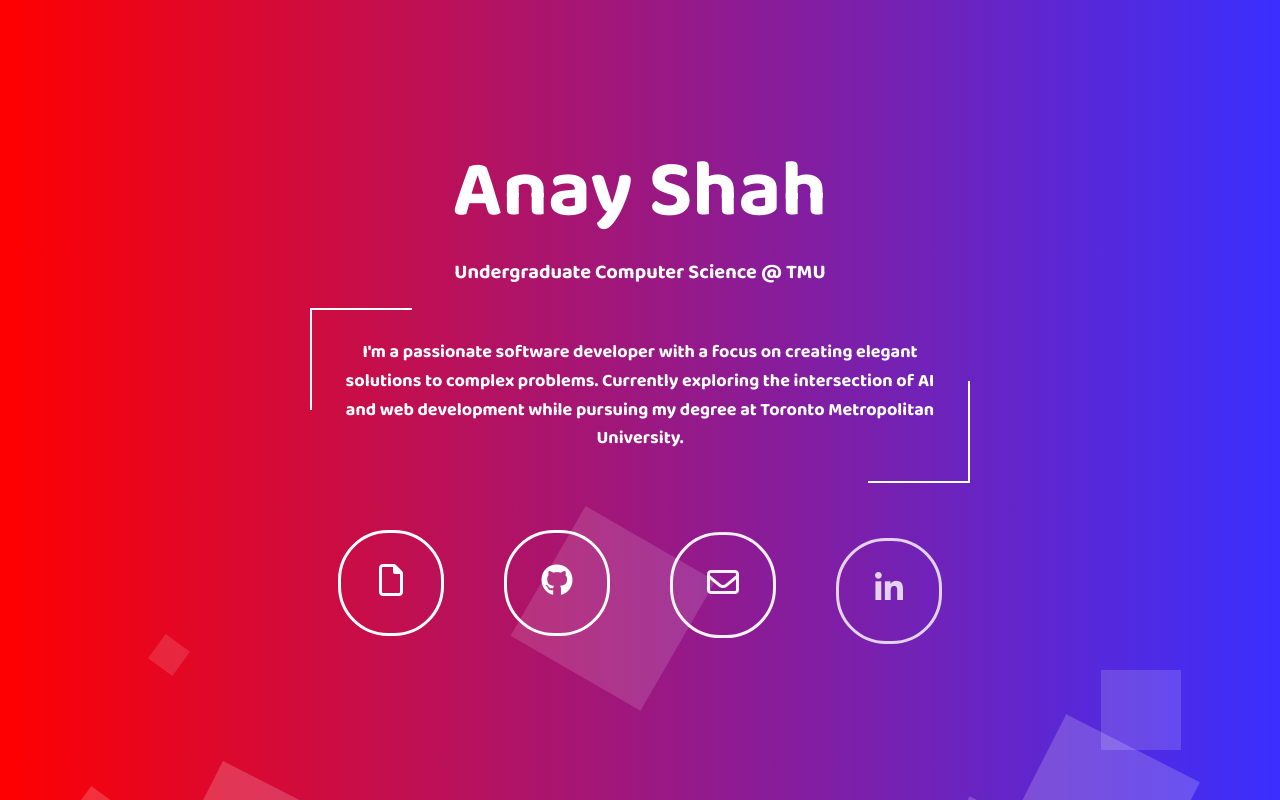
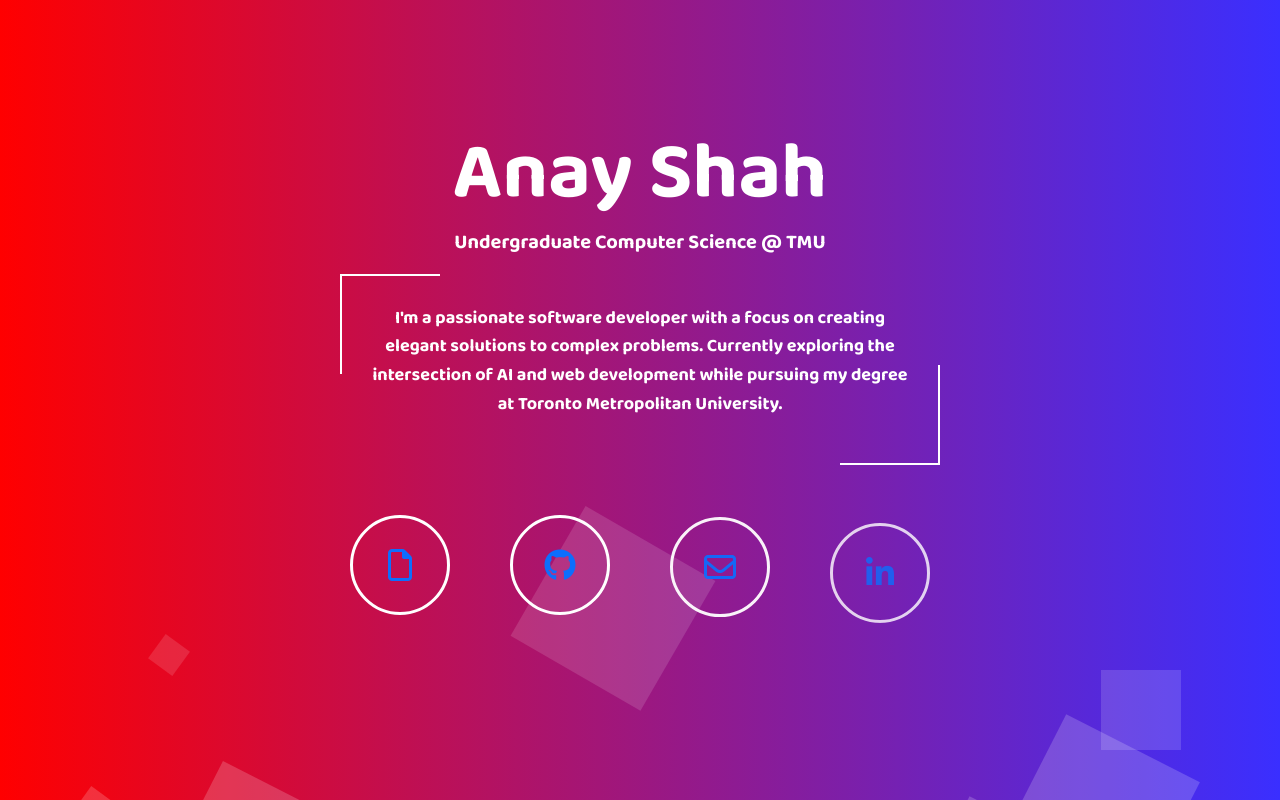
Before and after one commit to Anay-Shah/Personal-Website, a plain HTML site: page index.html in a window 1280 px wide. Drawn offline with nearby package versions, Linux system fonts and the light colour scheme.

Commit message:
Update index.html

```diff
--- a/index.html
+++ b/index.html
@@ -2,39 +2,32 @@
 <html lang="en">
     <head>
         <meta charset="UTF-8">
+        <meta name="viewport" content="width=device-width, initial-scale=1.0">
         <link rel="shortcut icon" type="image/x-icon" href="favicon.ico" />
         <title>Anay Shah</title>
+        <!-- Bootstrap CSS -->
+        <link href="https://cdn.jsdelivr.net/npm/bootstrap@5.3.0/dist/css/bootstrap.min.css" rel="stylesheet">
         <link href="https://fonts.googleapis.com/css2?family=Baloo+2:wght@700&display=swap" rel="stylesheet">
         <link href="style.css" rel="stylesheet">
         <script src="https://kit.fontawesome.com/ef9bff8647.js" crossorigin="anonymous"></script>
-        <script>
-            var i = 0;
-            var txt = 'Undergraduate Computer Science @ TMU';
-            var speed = 60;
-
-            window.onload = function typeWriter() {
-                if (i < txt.length) {
-                    document.getElementById("info").innerHTML += txt.charAt(i);
-                    i++;
-                    setTimeout(typeWriter, speed);
-                }
-            }
-        </script>
-
     </head>
     <body>
-        <div class="banner-text">
-            <h2>Anay Shah</h2>
-            <h3 id="info"></h3>
-            <div class="about-me">
-                <p>I'm a passionate software developer with a focus on creating elegant solutions to complex problems. Currently exploring the intersection of AI and web development while pursuing my degree at Toronto Metropolitan University.</p>
+        <div class="banner-text container-fluid">
+            <div class="row justify-content-center">
+                <div class="col-12">
+                    <h2>Anay Shah</h2>
+                    <h3 id="info"></h3>
+                    <div class="about-me">
+                        <p>I'm a passionate software developer with a focus on creating elegant solutions to complex problems. Currently exploring the intersection of AI and web development while pursuing my degree at Toronto Metropolitan University.</p>
+                    </div>
+                    <div class="center-icons">
+                        <a class="file" href="./Anay.Shah Resume.pdf" target="_blank"><i class="far fa-file fa-2x"></i></a>
+                        <a class="github" href="https://github.com/Anay-Shah" target="_blank"><i class="fab fa-github fa-2x"></i></a>
+                        <a class="envelope" href="mailto:anay.shah@torontomu.ca" target="_blank"><i class="far fa-envelope fa-2x"></i></a>
+                        <a class="linkedin" href="https://www.linkedin.com/in/anaycshah/" target="_blank"><i class="fab fa-linkedin-in fa-2x"></i></a>
+                    </div>
+                </div>
             </div>
-            <main class="center-icons">
-                <a class="file" href="./Anay.Shah Resume.pdf" target="_blank"><i style="color: white" class="far fa-file fa-2x"></i></a>
-                <a class="github"href="https://github.com/Anay-Shah" target="_blank"><i style="color: white" class="fab fa-github fa-2x"></i></a>
-                <a class="envelope"href="mailto:anay.shah@torontomu.ca" target="_blank"><i style="color: white" class="far fa-envelope fa-2x"></i></a>
-                <a class="linkedin"href="https://www.linkedin.com/in/anaycshah/" target="_blank"><i style="color: white" class="fab fa-linkedin-in fa-2x"></i></a>
-            </main>
         </div>
         <div class="animation-area">
             <ul class="box-area">
@@ -50,5 +43,20 @@
                 <li></li>
             </ul>
         </div>
+        <!-- Bootstrap JS and dependencies -->
+        <script src="https://cdn.jsdelivr.net/npm/bootstrap@5.3.0/dist/js/bootstrap.bundle.min.js"></script>
+        <script>
+            var i = 0;
+            var txt = 'Undergraduate Computer Science @ TMU';
+            var speed = 60;
+
+            window.onload = function typeWriter() {
+                if (i < txt.length) {
+                    document.getElementById("info").innerHTML += txt.charAt(i);
+                    i++;
+                    setTimeout(typeWriter, speed);
+                }
+            }
+        </script>
     </body>
 </html>
```
